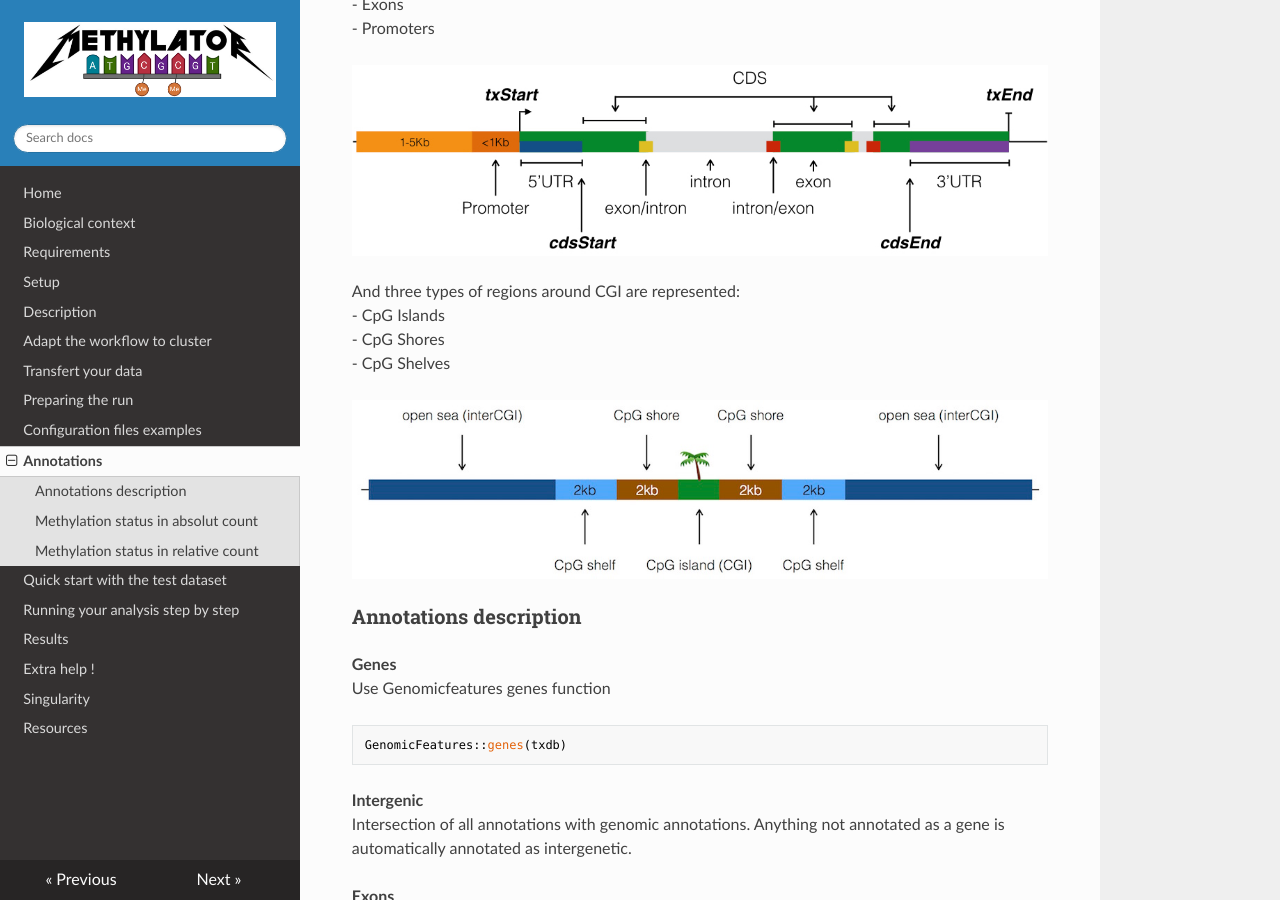
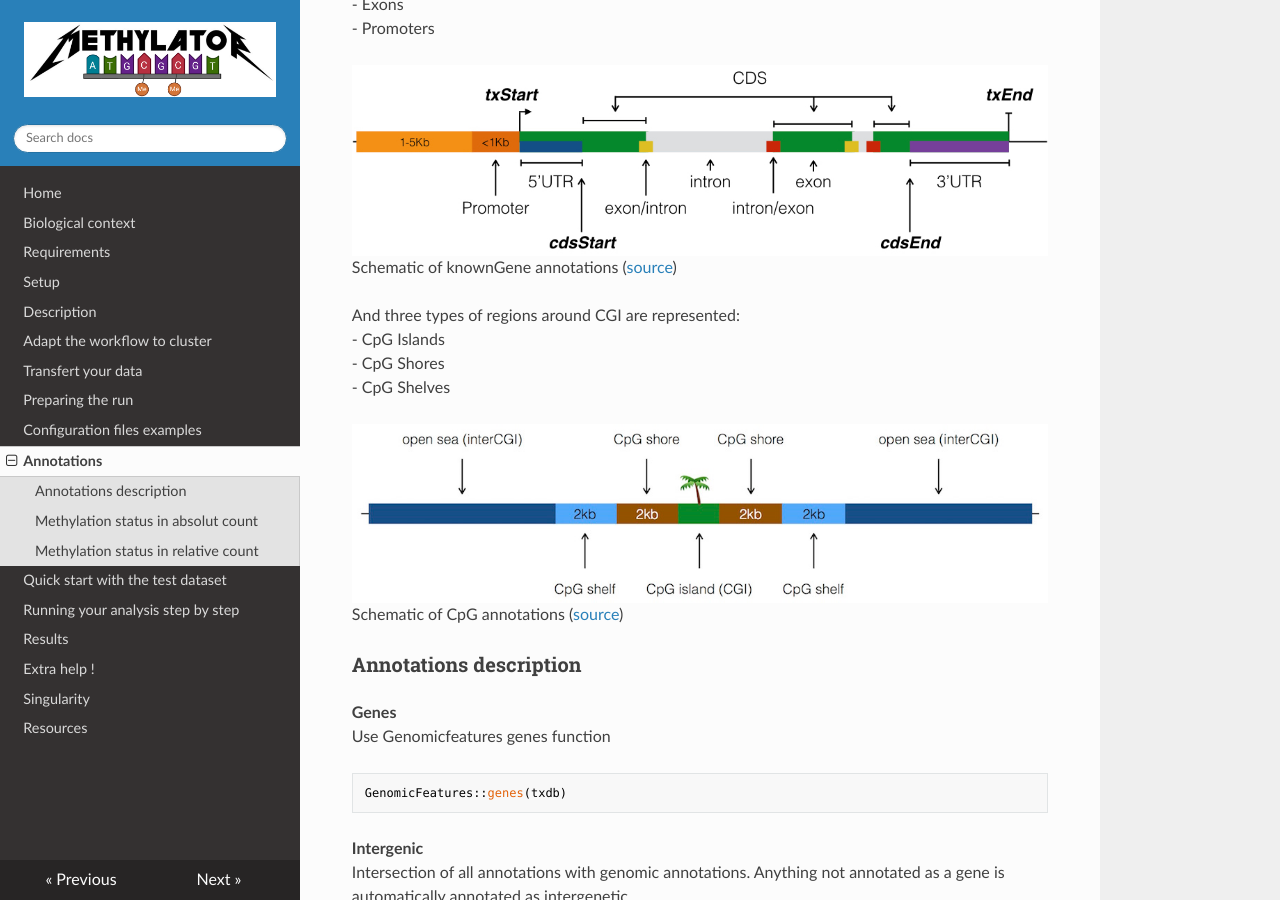
Before and after one commit to parisepigenetics/Methylator-Documentation, an MkDocs documentation site: the page built from docs/annotations.md, in a window 1280 px wide and 900 px high, scrolled down 1384 px. Built offline with MkDocs 1.6.1, drawn with Linux system fonts in a browser that asks for light colours; nearby versions of some CDN libraries.

Commit message:
Update annotations.md

```diff
--- a/docs/annotations.md
+++ b/docs/annotations.md
@@ -32,6 +32,7 @@ Five gene features are represented:
 - Promoters
 
 ![genes](img/gene.jpeg)
+Schematic of knownGene annotations ([source](https://bioconductor.org/packages/release/bioc/vignettes/annotatr/inst/doc/annotatr-vignette.html))
 
 And three types of regions around CGI are represented:
 - CpG Islands
@@ -39,6 +40,7 @@ And three types of regions around CGI are represented:
 - CpG Shelves
 
 ![cpg](img/cpg_annot.jpeg)
+Schematic of CpG annotations ([source](https://bioconductor.org/packages/release/bioc/vignettes/annotatr/inst/doc/annotatr-vignette.html))
 
 
 ### Annotations description
```
